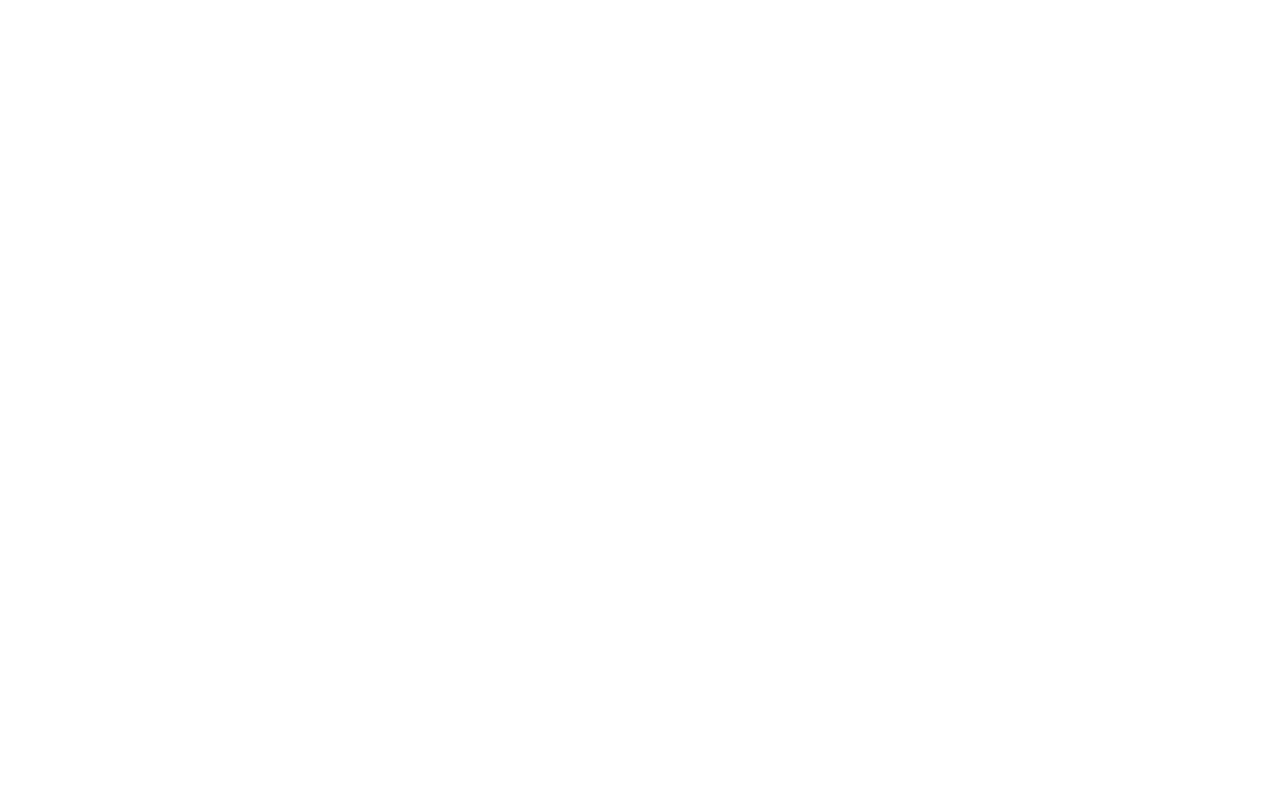
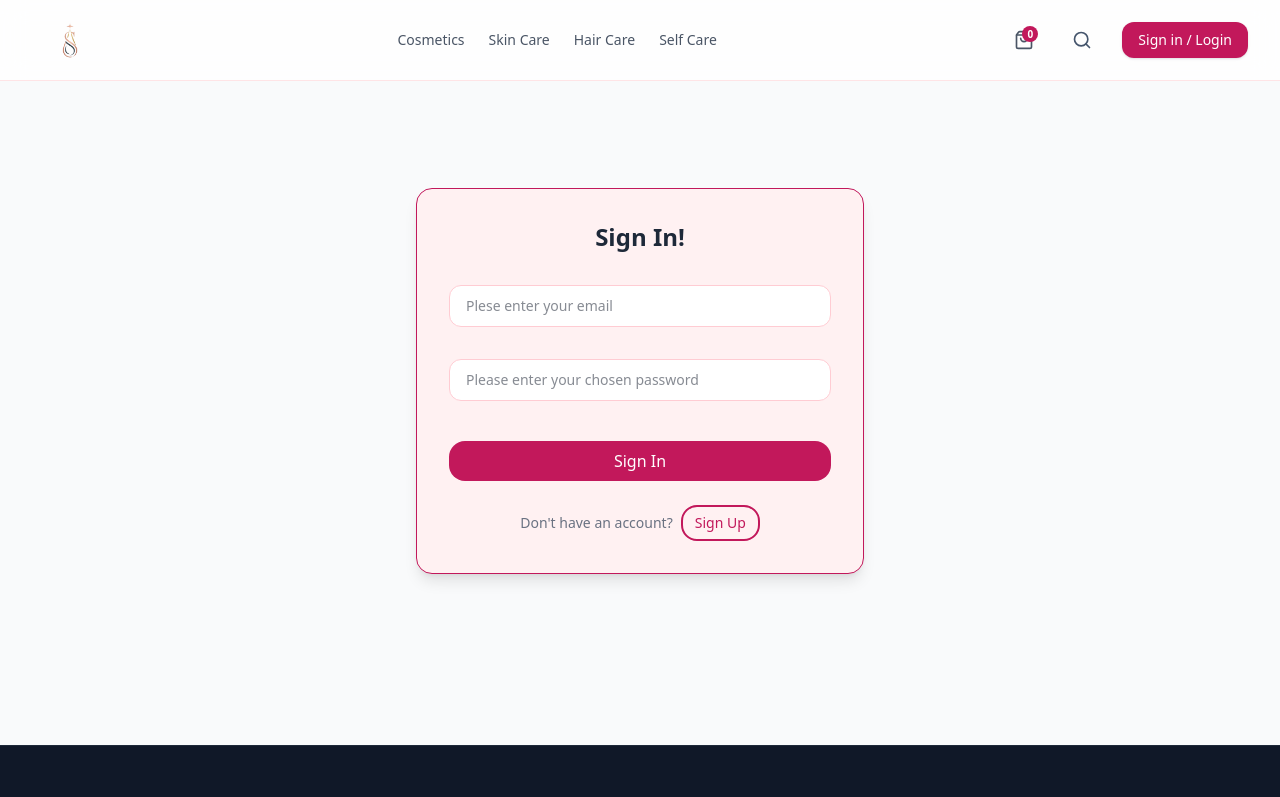
Before and after one commit to tara-parham/StarShop_OnlineShop, a React (Vite) app: page /login in a window 1280 px wide. Before the commit this address had no page. Shown: the top 797 px of the page. Built offline with nearby package versions, Linux system fonts and the light colour scheme.

Commit message:
feat(auth): implement AuthContext, toggle login/signup form, and basic dashboard

```diff
--- a/src/App.tsx
+++ b/src/App.tsx
@@ -6,9 +6,13 @@
 import { CartProvider } from "./context/CartContext";
 import { CartPage } from "./pages/CartPage";
 import { CheckoutPage } from "./pages/CheckoutPage";
+import { LoginPage } from "./pages/LoginPage";
+import { AuthProvider } from "./context/AuthContext";
+import { DashboardPage } from "./pages/DashboardPage";
 
 function App() {
   return (
+    <AuthProvider>
       <CartProvider>
         <BrowserRouter>
           <Routes>
@@ -18,10 +22,13 @@
               <Route path="products/:id" element={<ProductDetailsPage />} />
               <Route path="cart" element={<CartPage />} />
               <Route path="checkout" element={<CheckoutPage />} />
+              <Route path="login" element={<LoginPage />} />
+              <Route path="dashboard" element={<DashboardPage />} />
             </Route>
           </Routes>
         </BrowserRouter>
       </CartProvider>
+    </AuthProvider>
   );
 }
 
--- a/src/components/layout/Navbar.tsx
+++ b/src/components/layout/Navbar.tsx
@@ -5,6 +5,7 @@
 import logoImg from "../../assets/images/logo.png";
 import { useCart } from "../../context/CartContext";
 import { Link, useNavigate } from "react-router-dom";
+import { useAuth } from "../../context/AuthContext";
 
 const catogories: Category[] = [
   "Cosmetics",
@@ -15,17 +16,18 @@
 
 export function Navbar() {
   const [isOpen, setIsOpen] = useState(false);
-  const [showSearch, setShowSearch] = useState(false)
-  const [searchQuery, setSearchQuery] = useState("")
+  const [showSearch, setShowSearch] = useState(false);
+  const [searchQuery, setSearchQuery] = useState("");
   const { totalCount } = useCart();
-  const navigate = useNavigate()
+  const { user, logout } = useAuth();
+  const navigate = useNavigate();
 
-  function handleSearchSubmit(e:React.SubmitEvent){
+  function handleSearchSubmit(e: React.SubmitEvent) {
     e.preventDefault();
-    if(searchQuery.trim()){
-      navigate(`/products?search=${encodeURIComponent(searchQuery.trim())}`)
-      setShowSearch(false)
-      setSearchQuery("")
+    if (searchQuery.trim()) {
+      navigate(`/products?search=${encodeURIComponent(searchQuery.trim())}`);
+      setShowSearch(false);
+      setSearchQuery("");
     }
   }
   return (
@@ -65,21 +67,54 @@
               </span>
             </Link>
             <div className="relative">
-              <Button variant="icon" size="lg" onClick={()=>setShowSearch(!showSearch)} aria-label="Search">
+              <Button
+                variant="icon"
+                size="lg"
+                onClick={() => setShowSearch(!showSearch)}
+                aria-label="Search"
+              >
                 <Search size={20} />
               </Button>
 
               {showSearch && (
-              <form onSubmit={handleSearchSubmit} className="absolute right-0 top-12 z-50 bg-white shadow-xl rounded-xl p-2 border border-rose-100 flex items-center gap-2 w-72">
-                <input type="text" placeholder="Search Products" value={searchQuery} autoFocus onChange={(e)=>setSearchQuery(e.target.value)} className="w-full px-3 py-1.5 text-sm bg-rose-50/80 rounded-lg focus:outline-none focus:ring-1 focus:ring-primary" />
+                <form
+                  onSubmit={handleSearchSubmit}
+                  className="absolute right-0 top-12 z-50 bg-white shadow-xl rounded-xl p-2 border border-rose-100 flex items-center gap-2 w-72"
+                >
+                  <input
+                    type="text"
+                    placeholder="Search Products"
+                    value={searchQuery}
+                    autoFocus
+                    onChange={(e) => setSearchQuery(e.target.value)}
+                    className="w-full px-3 py-1.5 text-sm bg-rose-50/80 rounded-lg focus:outline-none focus:ring-1 focus:ring-primary"
+                  />
                   <Button>Go</Button>
                 </form>
               )}
             </div>
 
-            <Button size="sm" className="hidden sm:inline-flex">
+            {user ? (
+              <div className="flex items-center gap-2">
+                <span className="text-xs text-gray-500 font-medium">
+                  Hi, {user.name}
+                </span>
+                <Link
+                  to="/"
+                  onClick={logout}
+                  className="px-3 py-1.5 text-xs font-medium text-rose-600 bg-rose-50 hover:bg-rose-100 rounded-lg transition-colors cursor-pointer"
+                >
+                  Logout
+                </Link>
+              </div>
+            ) : (
+              <Link
+                to="/login"
+                className="inline-flex items-center justify-center px-4 py-2 text-sm font-medium text-white bg-primary hover:bg-primaryHover transition-colors rounded-xl shadow-sm cursor-pointer"
+              >
                 Sign in / Login
-            </Button>
+              </Link>
+            )}
 
             <Button
               variant="icon"
@@ -95,7 +130,8 @@
       {isOpen && (
         <div className="md:hidden border-t border-rose-100 bg-white px-4 pt-2 pb-4 space-y-2">
           {catogories.map((cat) => (
-            <Link to="/products"
+            <Link
+              to="/products"
               onClick={() => setIsOpen(!isOpen)}
               key={cat}
               className="block py-2 text-sm font-medium text-gray-700 hover:text-primary"
--- a/src/components/ui/Button.tsx
+++ b/src/components/ui/Button.tsx
@@ -32,7 +32,8 @@
     primary:
       "bg-primary hover:bg-rose-600 hover:shadow-rose-200 text-white shadow-medium",
     secondary: "bg-purple-600 hover:bg-purple-700 text-white",
-    outline: "border-2 border-primary text-primary hover: bg-rose-50",
+    outline:
+      "border-2 border-primary text-primary bg-rose-50 hover:bg-rose-100",
     icon: "text-slate-600 hover:text-rose-600 hover:scale-105",
   };
 
--- /dev/null
+++ b/src/context/AuthContext.tsx
@@ -0,0 +1,44 @@
+import { createContext, useContext, useState, type ReactNode } from "react";
+
+interface User {
+  email: string;
+  name: string;
+}
+
+interface AuthContextType {
+  user: User | null;
+  login: (email: string, name:string) => void;
+  logout: () => void;
+}
+
+const AuthContext = createContext<AuthContextType | undefined>(undefined);
+
+export function AuthProvider({ children }: { children: ReactNode }) {
+  const [user, setUser] = useState<User | null>(() => {
+    const savedUser = localStorage.getItem("starshop_user");
+    return savedUser ? JSON.parse(savedUser) : null;
+  });
+
+  const login = (email: string, name:string) => {
+    const newUser = { email, name };
+    setUser(newUser);
+    localStorage.setItem("starshop_user", JSON.stringify(newUser));
+  };
+
+  const logout = () => {
+    setUser(null);
+    localStorage.removeItem("starshop_user");
+  };
+
+  return (
+    <AuthContext.Provider value={{ user, login, logout }}>
+      {children}
+    </AuthContext.Provider>
+  );
+}
+
+export function useAuth() {
+  const context = useContext(AuthContext);
+  if (!context) throw new Error("useAuth must be used within AuthProvider");
+  return context;
+}
--- /dev/null
+++ b/src/pages/DashboardPage.tsx
@@ -0,0 +1,23 @@
+
+import { Navigate } from "react-router-dom";
+import { useAuth } from "../context/AuthContext";
+import { Button } from "../components/ui/Button";
+
+export function DashboardPage(){
+    const {user, logout} = useAuth();
+
+    if(!user){
+        return <Navigate to="/login" />
+    }
+
+    return(
+        <div className="max-w-4xl mx-auto mt-10 p-6">
+            <h1 className="text-3xl font-bold mb-4">My Account</h1>
+            <div className="bg-rose-50 p-6 rounded-xl shadow-sm border border-gray-300">
+                <p className="text-lg">Welcome back, <strong>{user.name}</strong>! 👋</p>
+                <p className="text-gray-600 my-2">Email: {user.email}</p>
+                <Button onClick={logout} className="mt-6">Logout</Button>
+            </div>
+        </div>
+    )
+}
--- /dev/null
+++ b/src/pages/LoginPage.tsx
@@ -0,0 +1,76 @@
+import { useState } from "react";
+import { Button } from "../components/ui/Button";
+import { useAuth } from "../context/AuthContext";
+import { useNavigate } from "react-router-dom";
+
+export function LoginPage() {
+  const [isLogin, setIsLogin] = useState(true);
+  const [email, setEmail] = useState("");
+  const [password, setPassword] = useState("");
+  const [name, setName] = useState("");
+  const { login } = useAuth();
+  const navigate = useNavigate();
+
+  function handleSubmit(e: React.SubmitEvent) {
+    e.preventDefault();
+    login(email, isLogin ? "Dear user" : name);
+    navigate("/dashboard");
+  }
+
+  return (
+    <div className="min-h-[75vh] flex items-center justify-center px-4 py-12">
+      <div className="w-full max-w-md bg-rose-50 p-8 rounded-2xl shadow-lg border border-primary">
+        <h2 className="text-2xl font-bold text-center text-gray-800 mb-8">
+          {isLogin ? "Sign In!" : "Create an Account"}
+        </h2>
+        <form onSubmit={handleSubmit} className="space-y-4 flex flex-col gap-4">
+          {!isLogin && (
+            <input
+              type="text"
+              required
+              value={name}
+              onChange={(e) => setName(e.target.value)}
+              placeholder="Please enter your Full Name"
+              className="w-full px-4 py-2.5 rounded-xl bg-white border border-rose-200 text-sm focus:outline-none focus:ring-2 focus:ring-primary/40"
+            />
+          )}
+
+          <input
+            type="email"
+            required
+            value={email}
+            onChange={(e) => setEmail(e.target.value)}
+            placeholder="Plese enter your email"
+            className="w-full px-4 py-2.5 rounded-xl bg-white border border-rose-200 text-sm focus:outline-none focus:ring-2 focus:ring-primary/40"
+          />
+
+          <input
+            type="password"
+            required
+            value={password}
+            onChange={(e) => setPassword(e.target.value)}
+            placeholder="Please enter your chosen password"
+            className="w-full px-4 py-2.5 rounded-xl bg-white border border-rose-200 text-sm focus:outline-none focus:ring-2 focus:ring-primary/40"
+          />
+
+          <Button type="submit" className="w-full mt-2">
+            {isLogin ? "Sign In" : "Sign Up"}
+          </Button>
+        </form>
+
+        <div className="mt-6 text-center text-sm text-gray-500">
+          {isLogin ? "Don't have an account?" : "Aleady have an account?"}
+          <Button
+            variant="outline"
+            size="sm"
+            type="button"
+            onClick={() => setIsLogin(!isLogin)}
+            className="ml-2"
+          >
+            {isLogin ? "Sign Up" : "Sign In"}
+          </Button>
+        </div>
+      </div>
+    </div>
+  );
+}
```
Lines whose indentation alone changed are shown as unchanged.
